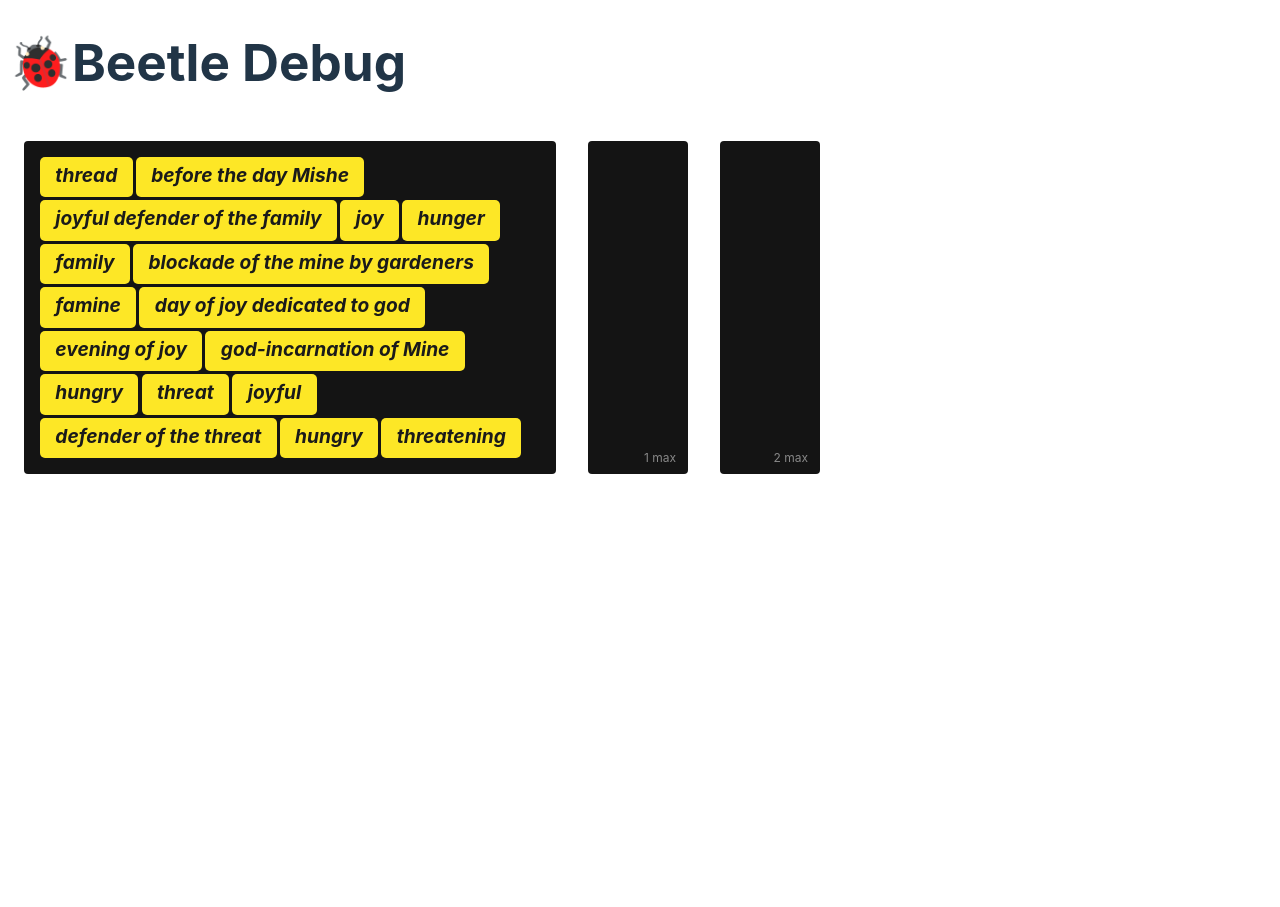
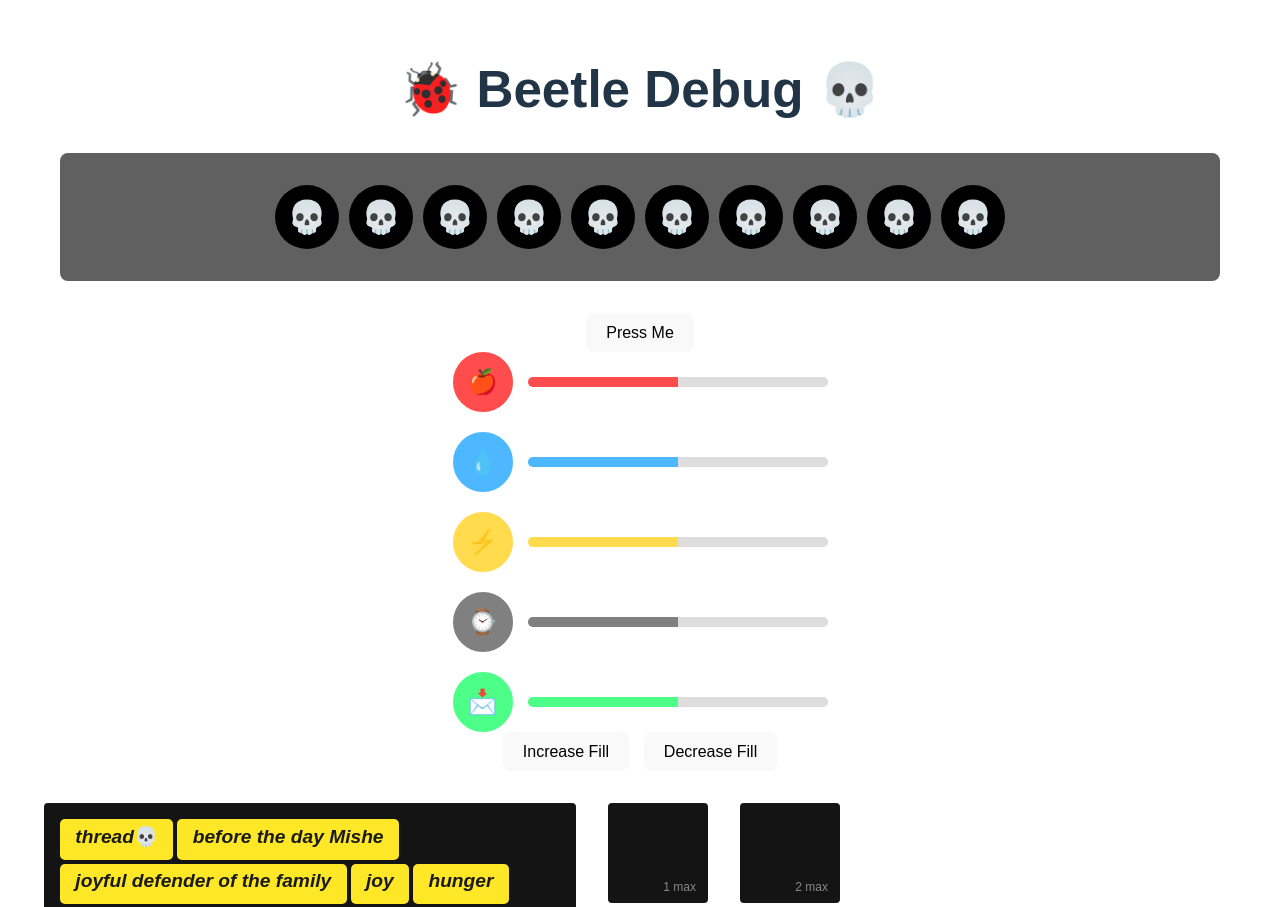
Before and after one commit to Zen-Pa/beetle-debug1, a website built with Vite: page index.html in a window 1280 px wide. Shown: the top 907 px of the page. Before the commit the page ends 800 px from the top, so only its background shows below. Built offline with nearby package versions, Linux system fonts and the light colour scheme.

Commit message:
currency-ui

```diff
--- a/index.html
+++ b/index.html
@@ -3,12 +3,172 @@
   <head>
     <meta charset="UTF-8" />
     <meta name="viewport" content="width=device-width, initial-scale=1.0" />
-    <title>🐞Beetle Debug</title>
+    <title>🐞 Beetle Debug 💀</title>
     <link rel="stylesheet" href="src/style.css">
+
+    <style>
+    body {
+      font-family: Arial, sans-serif;
+      text-align: center;
+      padding: 20px;
+    }
+
+    .skull-row {
+      display: flex;
+      justify-content: center;
+      gap: 10px;
+      margin: 1em;
+      padding: 1em;
+      font-size: 2rem; /* Skull size */
+      background-color: #0000009f; /* Light gray background */
+      border-radius: 8px; /* Rounded corners */
+    }
+
+    .skull {
+      display: flex;
+      justify-content: center;
+      align-items: center;
+      width: 2em;
+      height: 2em;
+      background-color: black; /* Filled skull color */
+      color: white; /* Skull symbol color */
+      border-radius: 50%; /* Circular shape */
+    }
+
+    .skull.unfilled {
+      background-color: rgb(151, 23, 23); /* Unfilled skull color */
+    }
+
+
+/* scalars */
+.scalar-row {
+      display: flex;
+      flex-direction: column;
+      align-items: center;
+      gap: 20px; /* Spacing between scalars */
+    }
+
+    .scalar-group {
+      display: flex;
+      align-items: center;
+      gap: 15px; /* Spacing between icon and scalar */
+    }
+
+    /* Icon Circle */
+    .icon-circle {
+      width: 50px;
+      height: 50px;
+      border: 5px solid #007bff; /* Icon outline color */
+      background-color: #007bff; /* Icon fill color */
+      color: white; /* Icon color */
+      border-radius: 50%; /* Circular shape */
+      display: flex;
+      justify-content: center;
+      align-items: center;
+      font-size: 1.5rem; /* Icon size */
+      flex-shrink: 0; /* Prevent shrinking when the scalar scales */
+    }
+
+    /* Scalar Bar */
+    .scalar {
+      width: 300px; /* Scalar width */
+      height: 10px; /* Scalar thickness (thin) */
+      background-color: #ddd; /* Empty scalar color */
+      border-radius: 5px; /* Rounded edges */
+      overflow: hidden; /* Clip overflow */
+      position: relative;
+    }
+
+    .scalar .fill {
+      height: 100%;
+      width: 50%; /* Initial fill percentage */
+      background-color: #007bff; /* Fill color */
+      transition: width 0.3s ease; /* Smooth transitions */
+    }
+    </style>
   </head>
 
   <body>
-    <h1>🐞Beetle Debug</h1>
+    <h1>🐞 Beetle Debug 💀</h1>
+
+    <div class="skull-row" id="skullRow">
+      <!-- 10 skulls will be dynamically added here -->
+    </div>
+    <button id="skullButton">Press Me</button>
+
+<!-- scalars -->
+    <div class="scalar-row" id="scalarRow">
+      <!-- Scalar groups (icon + scalar) will be dynamically added here -->
+    </div>
+    <button id="increaseButton">Increase Fill</button>
+    <button id="decreaseButton" style="margin-left: 10px;">Decrease Fill</button>
+
+    <script>
+            const scalarRow = document.getElementById("scalarRow");
+    const increaseButton = document.getElementById("increaseButton");
+    const decreaseButton = document.getElementById("decreaseButton");
+
+    // Scalar data with icons
+    const scalars = [
+      { icon: "🍎", color: "#ff4d4d" }, // Hunger (red)
+      { icon: "💧", color: "#4db8ff" }, // Thirst (blue)
+      { icon: "⚡", color: "#ffdb4d" }, // Stamina (yellow)
+      { icon: "⌚", color: "#808080" }, // Time (gray)
+      { icon: "📩", color: "#4dff88" }, // Report (green)
+    ];
+
+    // Initialize scalars
+    scalars.forEach((scalar) => {
+      // Create the scalar group
+      const group = document.createElement("div");
+      group.classList.add("scalar-group");
+
+      // Create the icon circle
+      const iconCircle = document.createElement("div");
+      iconCircle.classList.add("icon-circle");
+      iconCircle.textContent = scalar.icon;
+      iconCircle.style.borderColor = scalar.color; // Outline color
+      iconCircle.style.backgroundColor = scalar.color; // Fill color
+
+      // Create the scalar bar
+      const scalarBar = document.createElement("div");
+      scalarBar.classList.add("scalar");
+
+      const fillBar = document.createElement("div");
+      fillBar.classList.add("fill");
+      fillBar.style.backgroundColor = scalar.color; // Fill color
+      scalarBar.appendChild(fillBar);
+
+      // Append elements
+      group.appendChild(iconCircle);
+      group.appendChild(scalarBar);
+      scalarRow.appendChild(group);
+    });
+
+    // Handle button clicks to increase/decrease fill
+    const scalarsFill = document.querySelectorAll(".scalar .fill");
+
+    increaseButton.addEventListener("click", () => {
+      scalarsFill.forEach((fill) => {
+        const currentWidth = parseFloat(fill.style.width);
+        if (currentWidth < 100) {
+          fill.style.width = `${currentWidth + 10}%`; // Increase fill by 10%
+        }
+      });
+    });
+
+    decreaseButton.addEventListener("click", () => {
+      scalarsFill.forEach((fill) => {
+        const currentWidth = parseFloat(fill.style.width);
+        if (currentWidth > 0) {
+          fill.style.width = `${currentWidth - 10}%`; // Decrease fill by 10%
+        }
+      });
+    });
+    </script>
+
+
+
 
     <ul id="container"></ul> <!-- Container is a list -->
 
@@ -27,11 +187,9 @@
 
     <script src="src/notion-container.js"></script>
     <script src="src/dnd-vanilla.js"></script>
+    <script src="src/skull.js"></script>
 
 
-  <script>
-
-  </script>
 
   </body>
 </html>
--- a/src/notion-container.js
+++ b/src/notion-container.js
@@ -9,7 +9,7 @@ const strings = [
     "god-incarnation of Mine",
     "joyful defender of the family",
     "hunger",
-    "thread",
+    "thread💀",
     "hungry",
     "threat",
     "hungry",
--- /dev/null
+++ b/src/skull.js
@@ -0,0 +1,28 @@
+const skullRow = document.getElementById("skullRow");
+const skullButton = document.getElementById("skullButton");
+const skullCount = 10; // Total number of skulls
+let unfilledSkulls = 0; // Counter for unfilled skulls
+
+// Initialize the row with filled skulls
+for (let i = 0; i < skullCount; i++) {
+  const skull = document.createElement("div");
+  skull.textContent = "💀"; // Skull emoji
+  skull.classList.add("skull"); // Add the skull class for styling
+  skullRow.appendChild(skull);
+}
+
+// Handle button click
+skullButton.addEventListener("click", () => {
+  if (unfilledSkulls < skullCount) {
+    const skulls = document.querySelectorAll(".skull");
+    skulls[unfilledSkulls].classList.add("unfilled"); // Mark skull as unfilled
+    unfilledSkulls++;
+
+    // Check if all skulls are unfilled
+    if (unfilledSkulls === skullCount) {
+      setTimeout(() => {
+        alert("Game Over! Survive time: 13d!"); // Show "Game Over" dialog
+      }, 200); // Delay for better user experience
+    }
+  }
+});
--- a/src/style.css
+++ b/src/style.css
@@ -74,7 +74,30 @@ button:focus-visible {
 }
 
 
+
+
 /* drag n drop */
+
+.dnd-container {
+  display: flex;
+  align-items: start;
+  /* gap: 1em; */
+}
+.item {
+  background-color: var(--secondary);
+  color: var(--text);
+  justify-content: center;
+  border-radius: 5px;
+  cursor: grab;
+
+  font-size: 1.2em;
+  font-weight: 700;
+  font-style: italic;
+  padding: .2em .8em .4em;
+}
+.item:active {
+  cursor: grabbing;
+}
 
 .n-container, .n-container-socket {
   list-style: none;
@@ -86,7 +109,7 @@ button:focus-visible {
   display: flex;
   align-items: start;
   align-content: start;
-  gap: .2em;
+  gap: 4px;
   border-radius: 4px;
   flex-wrap: wrap;
 }
@@ -112,33 +135,12 @@ button:focus-visible {
   color: #888;
 }
 
-.item {
-  background-color: var(--secondary);
-  color: var(--text);
-  justify-content: center;
-  border-radius: 5px;
-  cursor: grab;
-
-  font-size: 1.2em;
-  font-weight: 700;
-  font-style: italic;
-  padding: .2em .8em .4em;
-}
-
-.item:active {
-  cursor: grabbing;
-}
 
 .socket-full {
   /* background-color: #ffd1d1; */
   /* border-color: #ff0000; */
 }
 
-.dnd-container {
-  display: flex;
-
-  /* gap: 1em; */
-}
 
 
 /* feedback */
```
